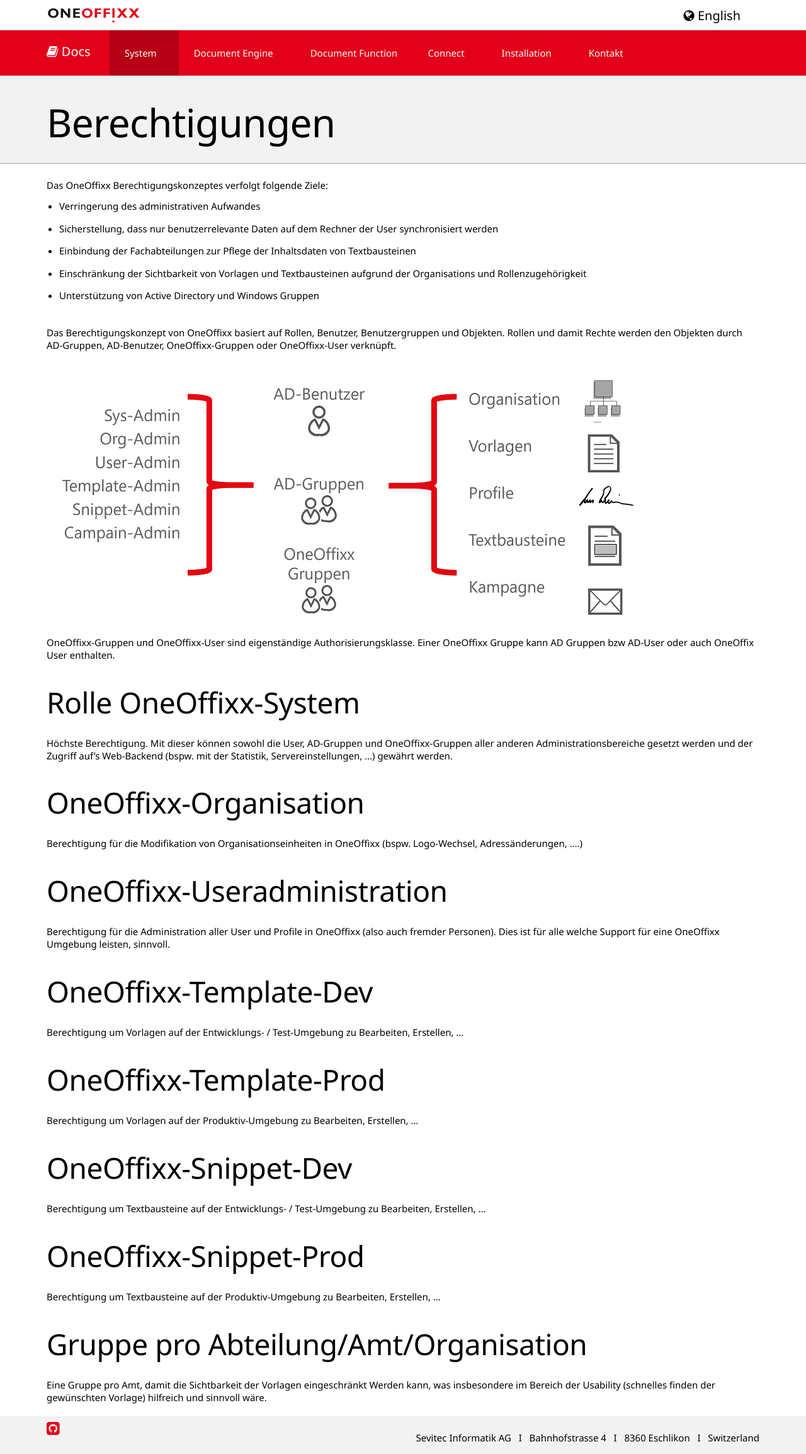
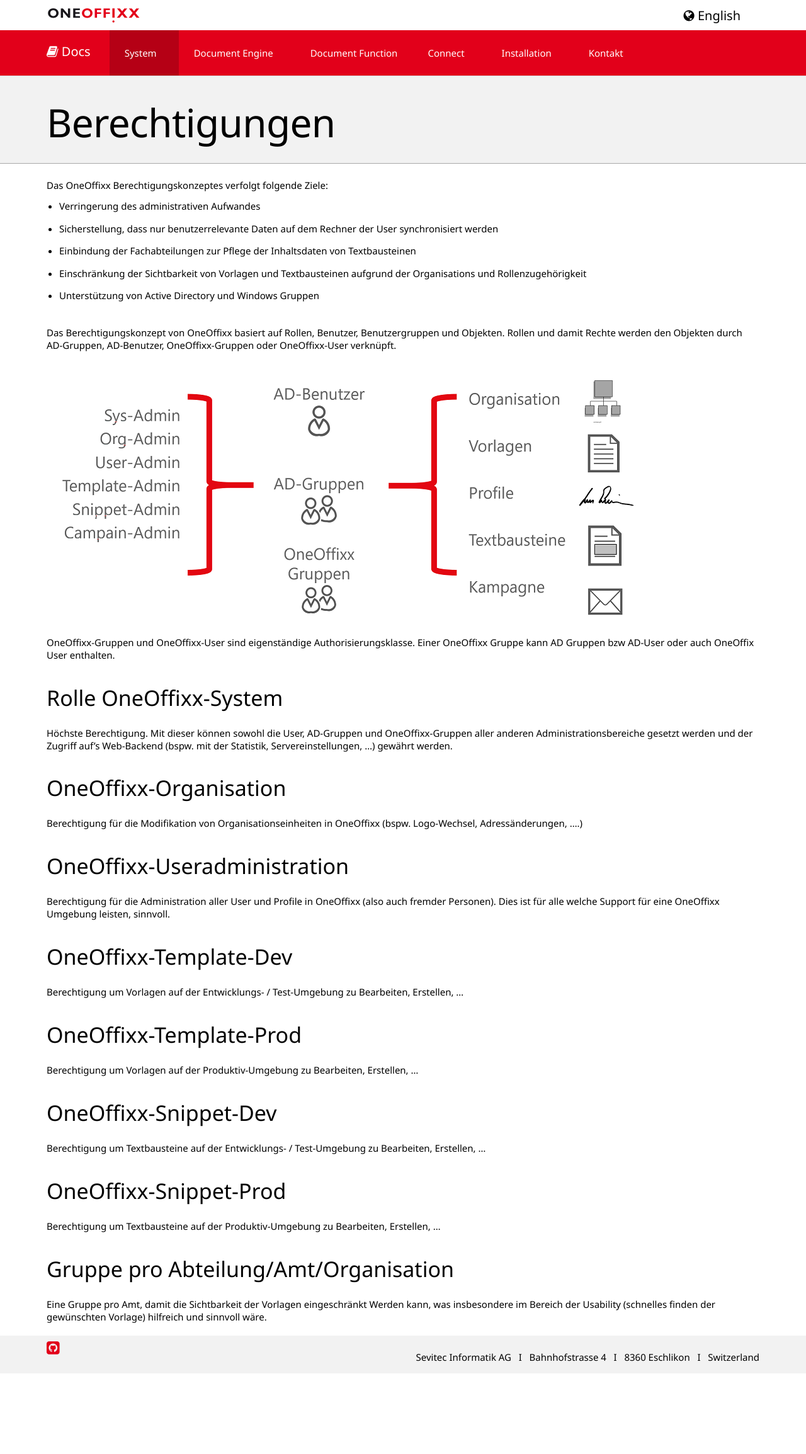
Before and after one commit to primesoft-group/oneoffixx-docs, a Jekyll site: the page built from _pages/concepts/de/authorization.md, in a window 1280 px wide. Shown: the whole page at 63% size. Built offline with Jekyll 4.4.1, drawn with Linux system fonts in a browser that asks for light colours; nearby versions of some CDN libraries; some web fonts are replaced; after the commit the page ends 2181 px from its top, so only the background shows below that.

Commit message:
tet
Signed-off-by: rkir01 <com@nder02>

```diff
--- a/_pages/concepts/de/authorization.md
+++ b/_pages/concepts/de/authorization.md
@@ -19,26 +19,26 @@
 
 OneOffixx-Gruppen und OneOffixx-User sind eigenständige Authorisierungsklasse. Einer OneOffixx Gruppe kann AD Gruppen bzw AD-User oder auch OneOffix User enthalten.
 
-## Rolle OneOffixx-System
+### Rolle OneOffixx-System
 Höchste Berechtigung. Mit dieser können sowohl die User, AD-Gruppen und OneOffixx-Gruppen aller anderen Administrationsbereiche gesetzt werden und der Zugriff auf’s Web-Backend (bspw. mit der Statistik, Servereinstellungen, …) gewährt werden.
 
-## OneOffixx-Organisation
+### OneOffixx-Organisation
 Berechtigung für die Modifikation von Organisationseinheiten in OneOffixx (bspw. Logo-Wechsel, Adressänderungen, ….)
 
-## OneOffixx-Useradministration
+### OneOffixx-Useradministration
 Berechtigung für die Administration aller User und Profile in OneOffixx (also auch fremder Personen). Dies ist für alle welche Support für eine OneOffixx Umgebung leisten, sinnvoll.
 
-## OneOffixx-Template-Dev
+### OneOffixx-Template-Dev
 Berechtigung um Vorlagen auf der Entwicklungs- / Test-Umgebung zu Bearbeiten, Erstellen, …
 
-## OneOffixx-Template-Prod
+### OneOffixx-Template-Prod
 Berechtigung um Vorlagen auf der Produktiv-Umgebung zu Bearbeiten, Erstellen, …
 
-## OneOffixx-Snippet-Dev
+### OneOffixx-Snippet-Dev
 Berechtigung um Textbausteine auf der Entwicklungs- / Test-Umgebung zu Bearbeiten, Erstellen, …
 
-## OneOffixx-Snippet-Prod
+### OneOffixx-Snippet-Prod
 Berechtigung um Textbausteine auf der Produktiv-Umgebung zu Bearbeiten, Erstellen, …
 
-## Gruppe pro Abteilung/Amt/Organisation
+### Gruppe pro Abteilung/Amt/Organisation
 Eine Gruppe pro Amt, damit die Sichtbarkeit der Vorlagen eingeschränkt Werden kann, was insbesondere im Bereich der Usability (schnelles finden der gewünschten Vorlage) hilfreich und sinnvoll wäre.
```
